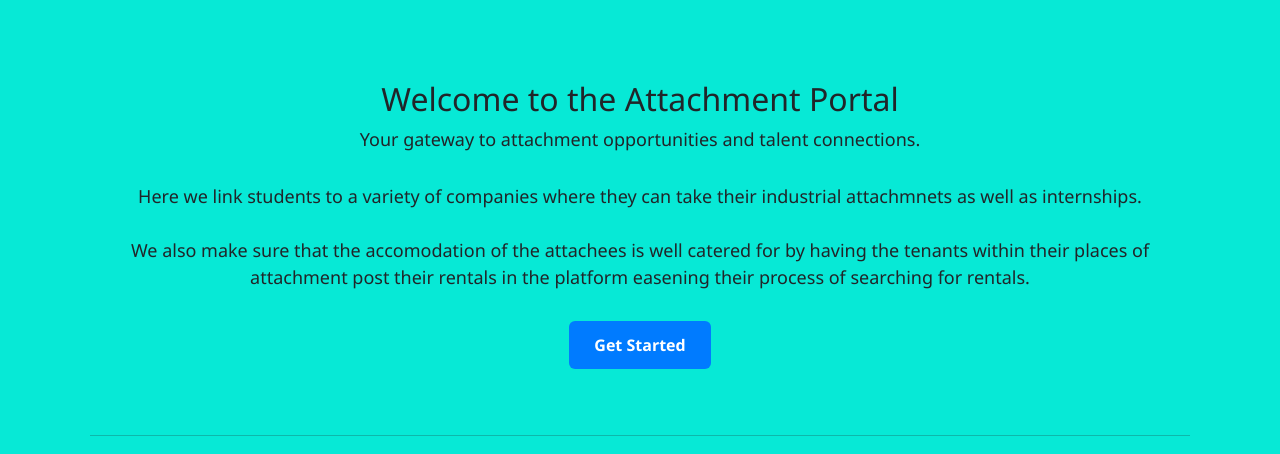
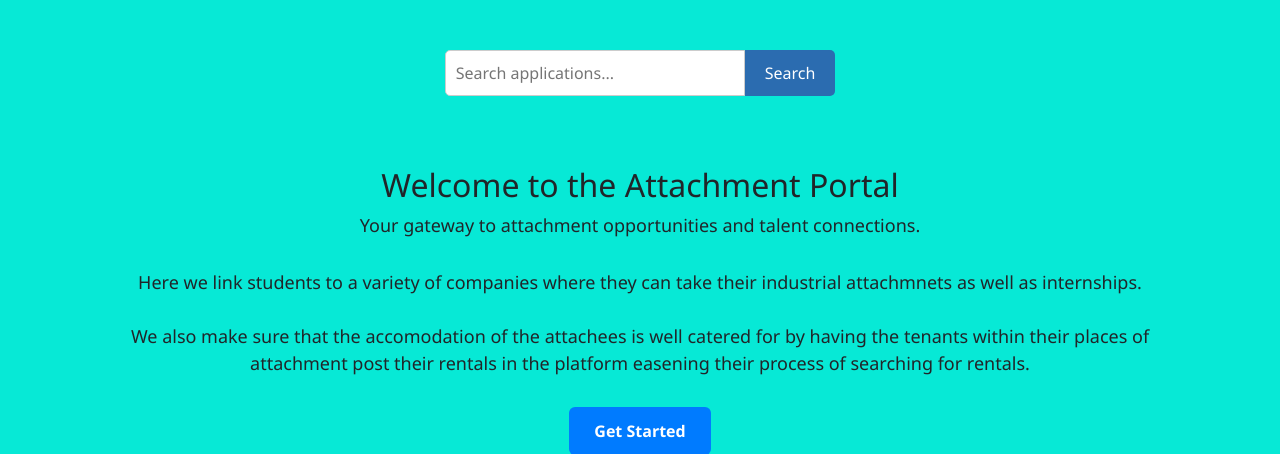
Before and after one commit to Kat-tech15/attachment-website, a Django app: page / in a window 1280 px wide. Shown: the part 79-533 px from the top of the page. Run offline with Django 5.2, Linux system fonts and the light colour scheme.

Commit message:
modifications

```diff
--- a/attachment/apps.py
+++ b/attachment/apps.py
@@ -6,6 +6,4 @@ class AttachmentAppConfig(AppConfig):
     name = 'attachment'
     verbose_name = 'Attachment Management'
 
-    def ready(self):
         # Import signals to ensure they are registered
-        import attachment.signals
--- a/attachment/forms.py
+++ b/attachment/forms.py
@@ -18,7 +18,6 @@ class CustomUserCreationForm(UserCreationForm):
         ('attachee', 'Attachee'),
         ('company', 'Company'),
         ('tenant', 'Tenant'),
-        ('admin', 'Admin'),
     ]
     role = forms.ChoiceField(choices=ROLE_CHOICES)
 
--- a/attachment/views.py
+++ b/attachment/views.py
@@ -3,13 +3,14 @@ from rest_framework.decorators import api_view
 from rest_framework.response import Response
 from django.contrib.auth import authenticate
 from rest_framework.authtoken.models import Token
+from django.contrib.admin.views.decorators import staff_member_required
 from rest_framework import status
 from django.shortcuts import render,redirect,get_object_or_404
 from django.contrib.auth.decorators import login_required
 from django.contrib.auth.forms  import AuthenticationForm, UserCreationForm
 from django.contrib.auth import login, logout, authenticate , get_user_model
 from django.http import HttpResponseForbidden
-from .models import Attachee, Company, House, AttachmentApplication, Booking, AttachmentPost,Company,Contact, RentalListing
+from .models import Attachee, Company, House, AttachmentApplication, Booking, AttachmentPost,Company,Contact, RentalListing, Room
 from .forms import CustomUserCreationForm
 from django.contrib import messages
 from django.utils import timezone
@@ -19,6 +20,8 @@ from .forms import AttachmentPostForm, HouseForm, AttachmentApplicationForm
 
 
 user = get_user_model()
+is_superuser = True
+is_staff =True
 
 
 def home(request):
@@ -225,6 +228,34 @@ def all_rentals(request):
 
     return render(request, 'all_rentals.html',{'rentals': rentals})
 
+def book_room(request, room_id):
+    room = get_object_or_404(Room, id=room_id)
+    rental = room.rental
+
+    if room.is_booked:
+        messages.warning(request, "Sorry, this room is already booked.")
+
+    else:
+        room.is_booked=True
+        room.save()
+        messages.success(request, "Room booked Successfully.")
+    return redirect('all_rentals', rental_id=rental.id)
+
+    # Proceed with the booking process
+    booking = Booking.objects.create(
+        attachee=request.user.attachee,
+        rental_post=room.house,
+        full_name=request.user.attachee.full_name,
+        contact=request.user.attachee.phone_number
+    )
+    room.is_booked = True
+    room.save()
+
+    return render(request, 'book_room.html', {
+        'room': room,
+        'booking': booking
+    })
+
 @login_required
 def all_attachment_posts(request):
     if request.user.role != 'company':
@@ -316,7 +347,7 @@ def dashboard_router(request):
     else:
         return redirect(request, 'erro.html', {'message': 'unknown role'})
 
-
+@staff_member_required
 @login_required
 def admin_dashboard(request):
     return render(request, 'dashboards/admin_dashboard.html')
--- a/templates/home.html
+++ b/templates/home.html
@@ -4,6 +4,24 @@
 
 {% block content %}
 <style>
+    .search-form {
+        display: flex;
+        justify-content: center;
+        margin: 20px 0;
+    }
+    .search-form input {
+        width: 300px;
+        padding: 10px;
+        border-radius: 5px 0 0 5px;
+        border: 1px solid #ccc;
+    }
+    .search-form button{
+        padding: 10px 20px;
+        border: none;
+        background-color: #2b6cb0;
+        color: white;
+        border-radius: 0 5px 5px 0;
+    }
     .home-container {
         text-align: center;
         padding: 50px 20px;
@@ -98,6 +116,10 @@
     }
 </style>
 <div>
+    <form action="{% url 'view_attachments' %}" method="GET" class="search-form">
+        <input type="text" name="q" placeholder="Search applications...">
+        <button type="submit">Search</button>
+    </form>
 <section>
     <div class="home-container">
         <h2>Welcome to the Attachment Portal</h2>
```
Also changed, not shown: attachment/models.py (+12 -3 lines).
